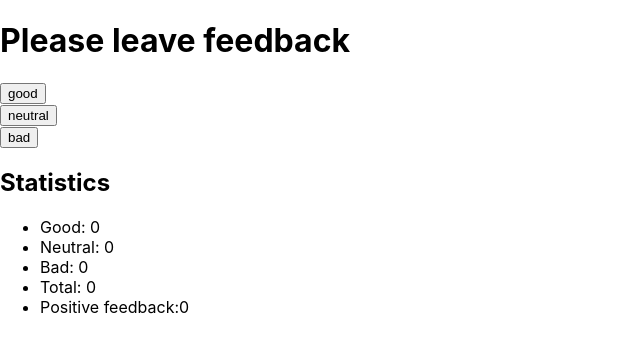
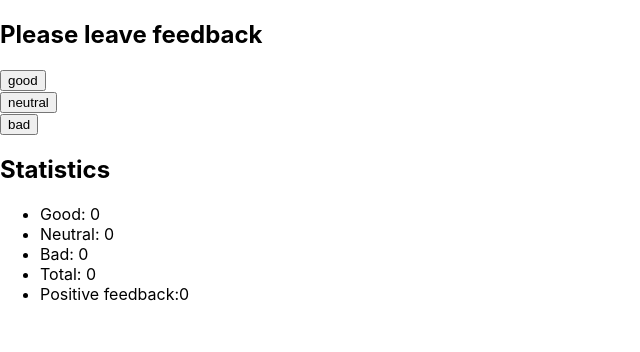
Before and after one commit to OlenaPobehailo/goit-react-hw-02-feedback, a React (Create React App) app: page / in a window 1280 px wide. Shown: the top 352 px of the page, without its empty margins (0-640 px from the left). Built offline with nearby package versions, Linux system fonts and the light colour scheme.

Commit message:
adds Section component

```diff
--- a/src/components/App.jsx
+++ b/src/components/App.jsx
@@ -1,6 +1,7 @@
 import { Component } from 'react';
 import Statistics from './Statistics';
 import FeedbackOptions from './FeedbackOptions';
+import Section from './Section';
 
 export class App extends Component {
   state = {
@@ -56,8 +57,7 @@
     return (
       <>
         <div className="Feedback">
-          <h1>Please leave feedback</h1>
-
+          <Section title="Please leave feedback">
             <FeedbackOptions
               options="good"
               onLeaveFeedback={this.handleFeedback}
@@ -72,7 +72,9 @@
               options="bad"
               onLeaveFeedback={this.handleFeedback}
             />
+          </Section>
 
+          <Section title="Statistics">
             <Statistics
               good={this.state.good}
               neutral={this.state.neutral}
@@ -80,6 +82,7 @@
               total={this.countTotalFeedback()}
               percent={total ? this.countPositiveFeedbackPercentage() : 0}
             />
+          </Section>
         </div>
       </>
     );
--- /dev/null
+++ b/src/components/Section/Section.jsx
@@ -0,0 +1,12 @@
+import React from 'react';
+
+const Section = ({ title, children }) => {
+  return (
+    <section>
+      <h2>{title}</h2>
+      {children}
+    </section>
+  );
+};
+
+export default Section;
--- /dev/null
+++ b/src/components/Section/index.js
@@ -0,0 +1 @@
+export { default } from './Section';
--- a/src/components/Statistics/Statistics.jsx
+++ b/src/components/Statistics/Statistics.jsx
@@ -3,8 +3,6 @@
 const Statistics = ({good, neutral, bad, total, percent}) => {
   return (
     <div>
-      <h2>Statistics</h2>
-
       <ul>
         <li>Good: {good}</li>
         <li>Neutral: {neutral}</li>
```
Also changed, not shown: src/components/Section/Section.styled.js (added). Lines whose indentation alone changed are shown as unchanged.
